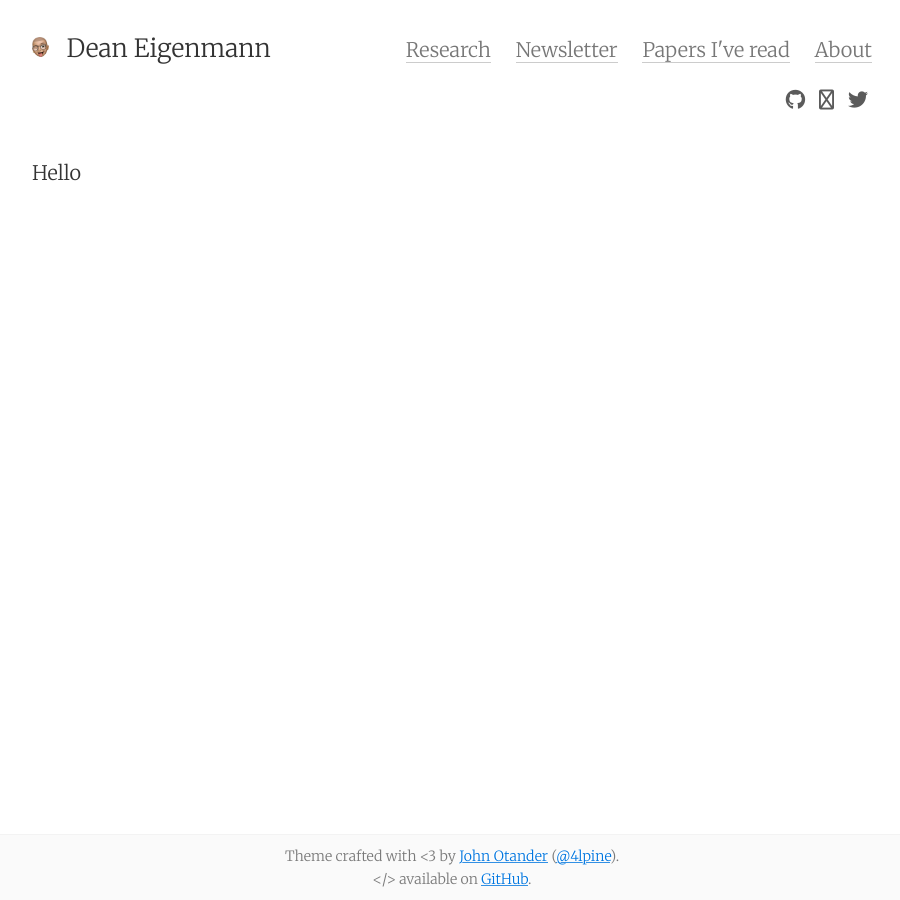
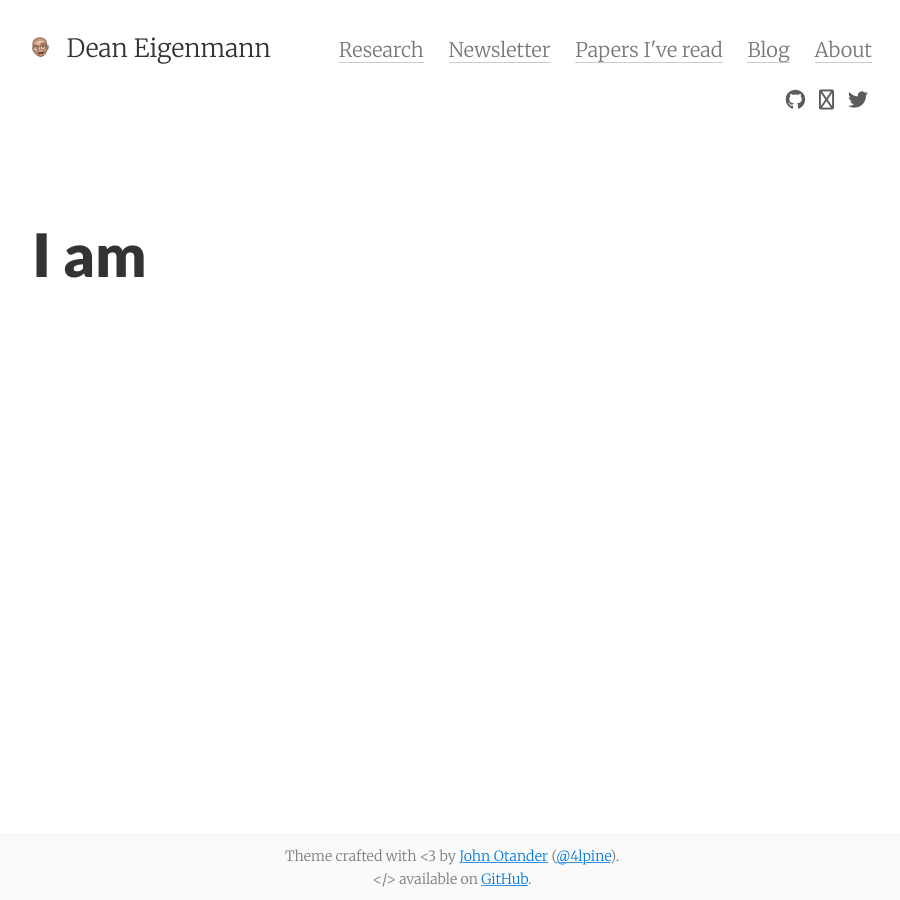
Before and after one commit to decanus/dean.eigenmann.me, a Jekyll site: the page built from index.md, in a window 1280 px wide. Shown: the whole page, without its empty margins (188-1088 px from the left). Built offline with Jekyll 4.4.1, drawn with Linux system fonts in a browser that asks for light colours; nearby versions of some CDN libraries; our own code applies the rules of GitHub Pages for plain Markdown files.

Commit message:
potential fix

```diff
--- a/_config.yml
+++ b/_config.yml
@@ -8,7 +8,7 @@ date_format: "%b %-d, %Y"
 header_image: /images/emoji.png
 header_pages:
  - papers_i_read.md
- - /blog/index.html
+ - blog/index.html
  - about.md
 
 external_headers:
@@ -17,7 +17,10 @@ external_headers:
  - link: https://distsys.substack.com/
    title: Newsletter
 
-# Google services
+include:
+  - blog
+
+  # Google services
 google_verification:
 # Use either direct GA implementation or set up GTM account
 # - using both will skew your data (leave blank to not use at all)
--- a/index.md
+++ b/index.md
@@ -2,4 +2,4 @@
 layout: default
 ---
 
-Hello
+# I am
```
